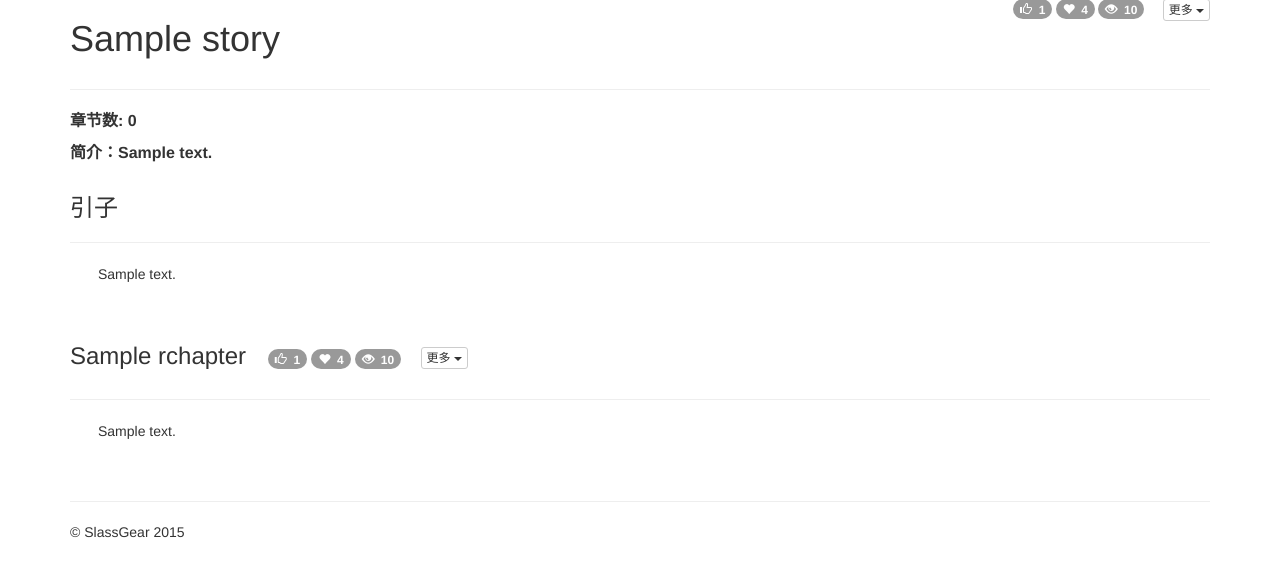
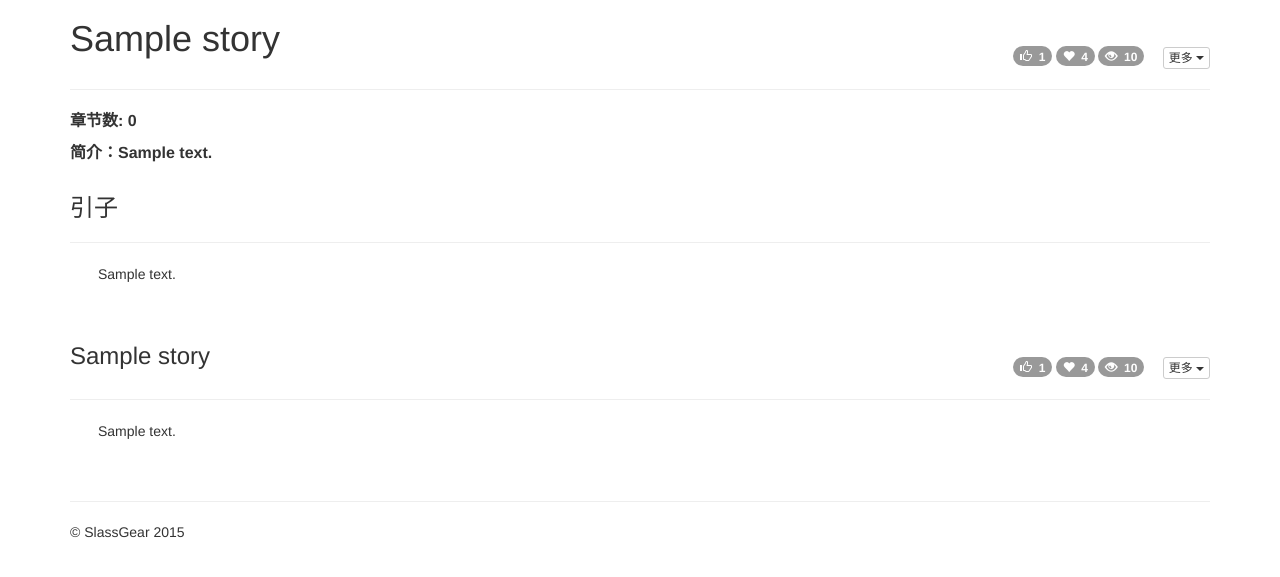
Before and after one commit to winkidney/StoryGear, a Django app: page /story/1/ in a window 1280 px wide. Shown: the part 51-628 px from the top of the page. Run offline with Django 3.2, Linux system fonts and the light colour scheme; tables that the repository leaves empty hold one stand-in row (values such as "Sample post"); some libraries are stand-ins or nearby versions.

Commit message:
bug fix on readme.html

```diff
--- a/storygear/static/style.css
+++ b/storygear/static/style.css
@@ -29,7 +29,11 @@ body {
 .margin-right-1em{
     padding-right: 1em;
 }
-
+.position-relative{
+    position: relative;
+}
 .bottom-0 {
-    margin-bottom: 0;
+    bottom: 0;
+    position: absolute;
+    right: 0;
 }
--- a/storygear/templates/one_story/read.html
+++ b/storygear/templates/one_story/read.html
@@ -1,6 +1,6 @@
 {% extends "base.html" %}
 {% block in_container %}
-  <div class="row">
+  <div class="row position-relative">
     <div class="col-md-3">
       <h1><span>{{ story.title }}</span></h1>
     </div>
@@ -21,7 +21,7 @@
           更多
           <span class="caret"></span>
         </button>
-        <ul class="dropdown-menu" role="menu">
+        <ul class="dropdown-menu text-left" role="menu">
           <li><a href="#">为故事添加标签</a></li>
           <li><a href="#">推荐这个故事</a></li>
           <li><a href="#">评分</a></li>
@@ -32,7 +32,7 @@
 
   <hr/>
 
-  <div class="row">
+  <div class="row position-relative">
     <div class="col-md-12 story-meta description-font">
       <p>章节数: {{ story.chapters | length }}</p>
       <p >简介：{{ story.description }}</p>
@@ -45,15 +45,17 @@
   </div>
 
 {% for chapter in story.get_voted_chapters %}
-  <div class="row chapter">
-    <div class="col-md-12">
-      <h3>{{ chapter.title }}
-        <small class="padding-h3 vertical-align-center">
-          <a href="#">
+  <div class="row position-relative">
+    <div class="col-md-3">
+      <h3><span>{{ story.title }}</span></h3>
+    </div>
+    <div class="col-md-9 text-right bottom-0">
+        <small class="padding-h3">
+        <a href="#" class="vertical-align-center">
           <span class="badge"><span class="glyphicon glyphicon-thumbs-up"></span>&nbsp;&nbsp;{{ chapter.likes }}</span>
         </a>
         <a href="#">
-            <span class="badge"><span class="glyphicon glyphicon-heart"></span>&nbsp;&nbsp;{{ story.stars }}</span>
+          <span class="badge"><span class="glyphicon glyphicon-heart"></span>&nbsp;&nbsp;{{ chapter.stars }}</span>
         </a>
         <a href="#">
           <span class="badge"><span class="glyphicon glyphicon-eye-open"></span>&nbsp;&nbsp;{{ chapter.views }}</span>
@@ -64,21 +66,19 @@
           更多
           <span class="caret"></span>
         </button>
-          <ul class="dropdown-menu" role="menu">
+        <ul class="dropdown-menu text-left" role="menu">
           <li><a href="#">阅读候选章节</a></li>
-            <li><a href="#">撰写章节</a></li>
-            <li class="divider"></li>
-            <li><a href="#">为故事添加标签</a></li>
+          <li><a href="#">撰写序章</a></li>
           <li><a href="#">推荐这个章节</a></li>
         </ul>
       </div>
-      </h3>
-
 
     </div>
-    <div class="col-md-12 main-body-text">
+  </div>
   <hr/>
-      <p>{{ chapter.content }}</p>
+  <div class="row position-relative">
+    <div class="col-md-12">
+      <p class="main-body-text">{{ chapter.content }}</p>
     </div>
   </div>
 {% endfor %}
```
Lines whose indentation alone changed are shown as unchanged.
